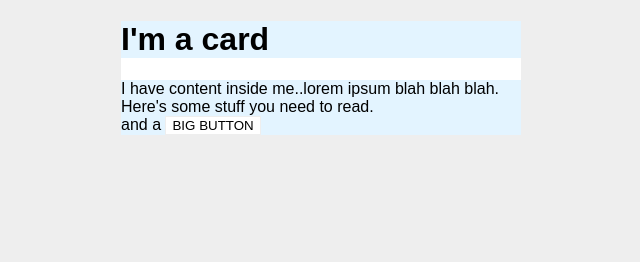
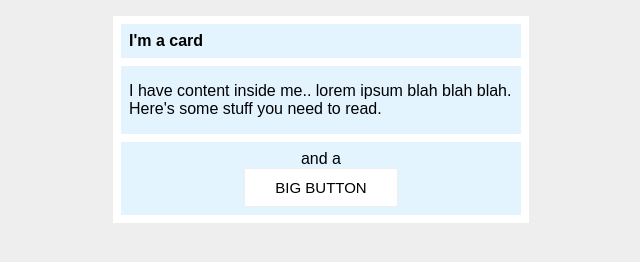
Before and after one commit to PatrickFrueh/the-odin-project, a plain HTML site: page margin-and-padding/02-margin-and-padding-2/index.html in a window 1280 px wide. Shown: the whole page, without its empty margins (319-959 px from the left). Drawn offline with Linux system fonts and the light colour scheme.

Commit message:
Complete 02-margin

```diff
--- a/margin-and-padding/02-margin-and-padding-2/style.css
+++ b/margin-and-padding/02-margin-and-padding-2/style.css
@@ -7,21 +7,46 @@ body {
   width: 400px;
   background: #fff;
   margin: 16px auto;
+  padding: 8px;
 }
 
 .title {
+  margin-top: 0;
+  margin-bottom: 8px;
+  font-size: 16px;
+  padding: 8px;
   background: #e3f4ff;
 }
 
 .content {
+  margin-top: 8px;
+  /* alternatively: without margin top
+  as margin top pulls in already
+  = therefore redundant
+  */
+  margin-bottom: 8px;
   background: #e3f4ff;
+  padding: 16px 8px;
 }
 
 .button-container {
   background: #e3f4ff;
+  padding: 8px;
+  text-align: center;
+
 }
 
 button {
   background: white;
   border: 1px solid #eee;
+  display: block;
+  margin: auto;
+  font-size: 15px;
+  padding-left: 30px;
+  padding-right: 30px;
+  padding-top: 10px;
+  padding-bottom: 10px;
+  /* alternatively:
+  padding: 8px 24px;
+  */
 }
```
Also changed, not shown: margin-and-padding/02-margin-and-padding-2/index.html (+2 -1 lines).
